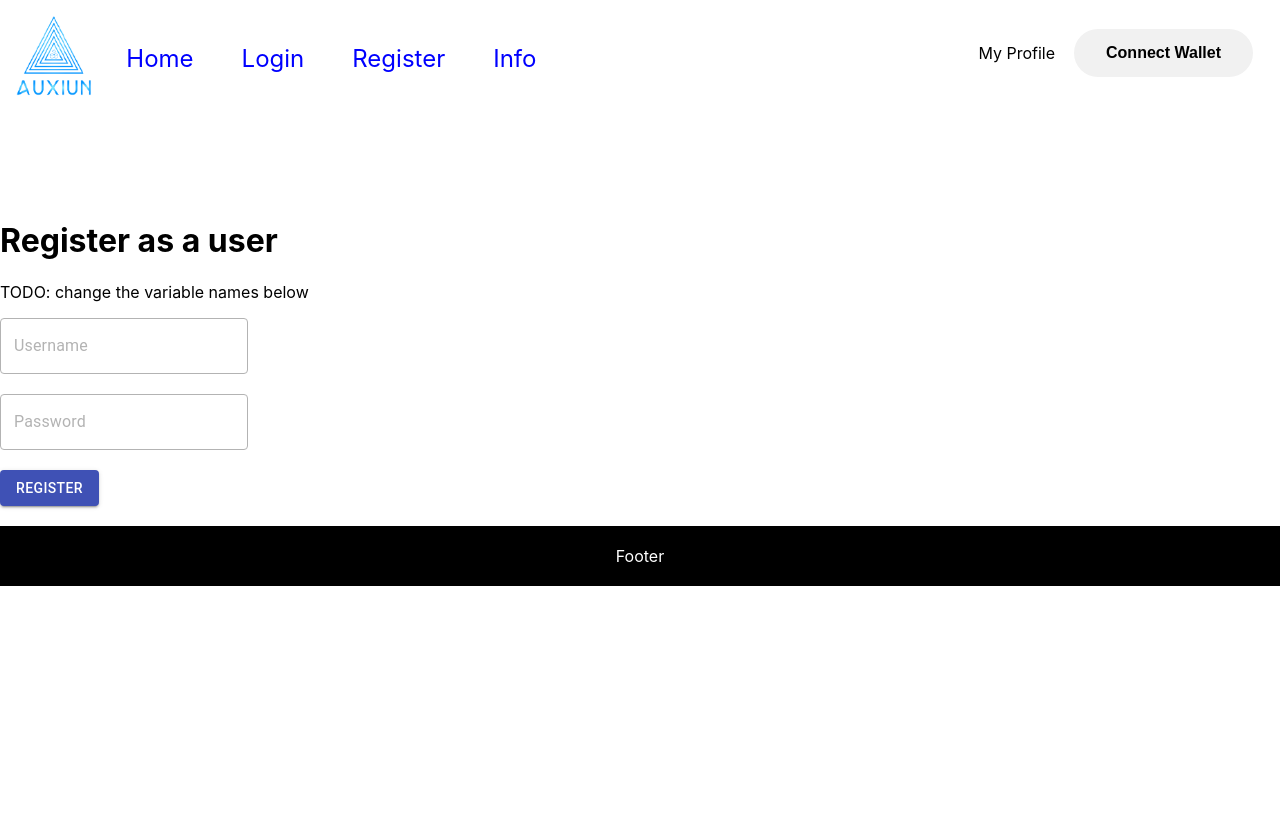
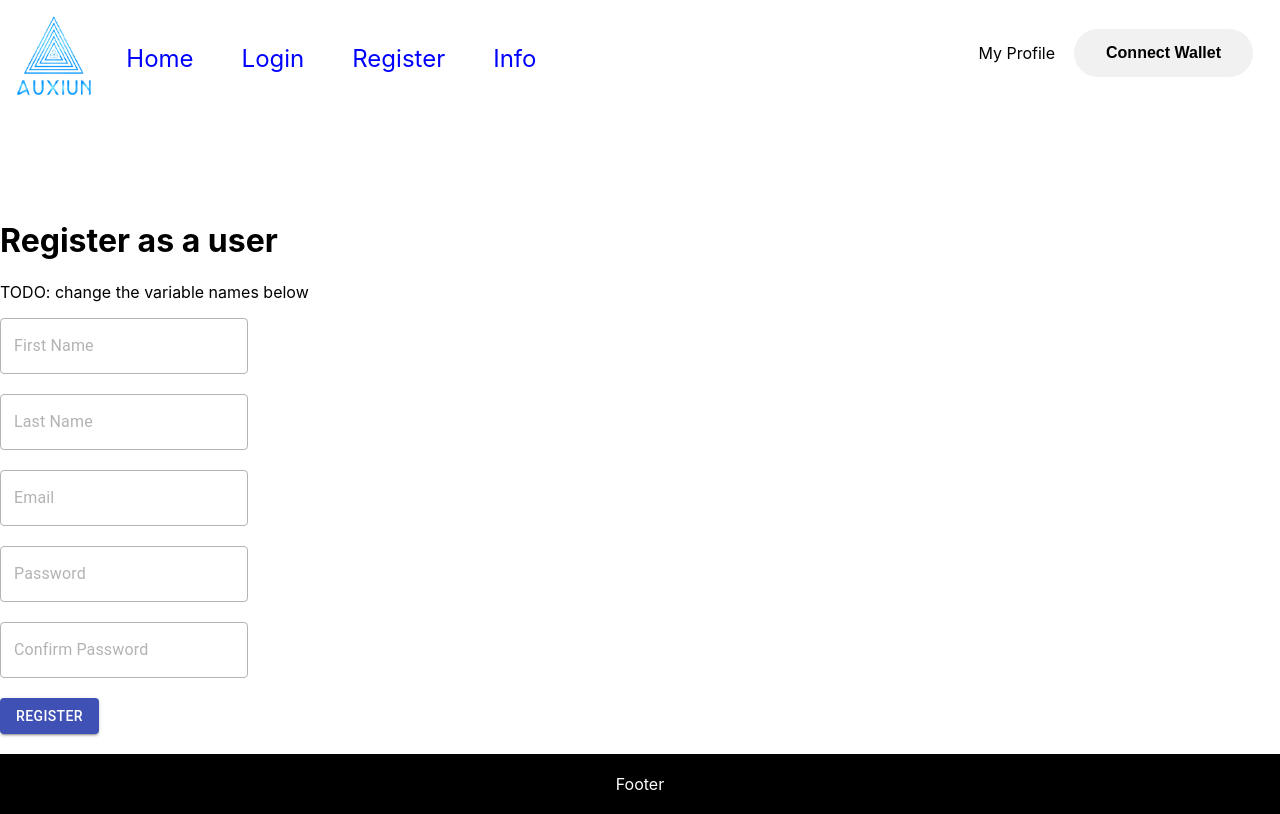
Before and after one commit to seantan1/Auxiun-webpage, a React (Create React App) app: page /register in a window 1280 px wide. Built offline with nearby package versions, Linux system fonts and the light colour scheme.

Commit message:
added text fields for sign up

```diff
--- a/src/components/register-components/Register.js
+++ b/src/components/register-components/Register.js
@@ -77,8 +77,11 @@ export default function Register() {
         <div className="register-page">
             <h1 className="title-text">Register as a user</h1>
             <p>TODO: change the variable names below</p>
-            <CssTextField className="text-field" label="Username" variant="outlined" onChange={userEmailLoginFormHandler} /><br></br><br></br>
+            <CssTextField className="text-field" label="First Name" variant="outlined" /><br></br><br></br>
+            <CssTextField className="text-field" label="Last Name" variant="outlined" /><br></br><br></br>
+            <CssTextField className="text-field" label="Email" variant="outlined" onChange={userEmailLoginFormHandler} /><br></br><br></br>
             <CssTextField className="text-field" label="Password" type="password" variant="outlined" onChange={userPasswordLoginFormHandler} /><br></br><br></br>
+            <CssTextField className="text-field" label="Confirm Password" type="password" variant="outlined" onChange={userPasswordLoginFormHandler} /><br></br><br></br>
 
             <Button id="donate-button" variant="contained" color="primary" onClick={register}>Register</Button>
             <br></br>
```
